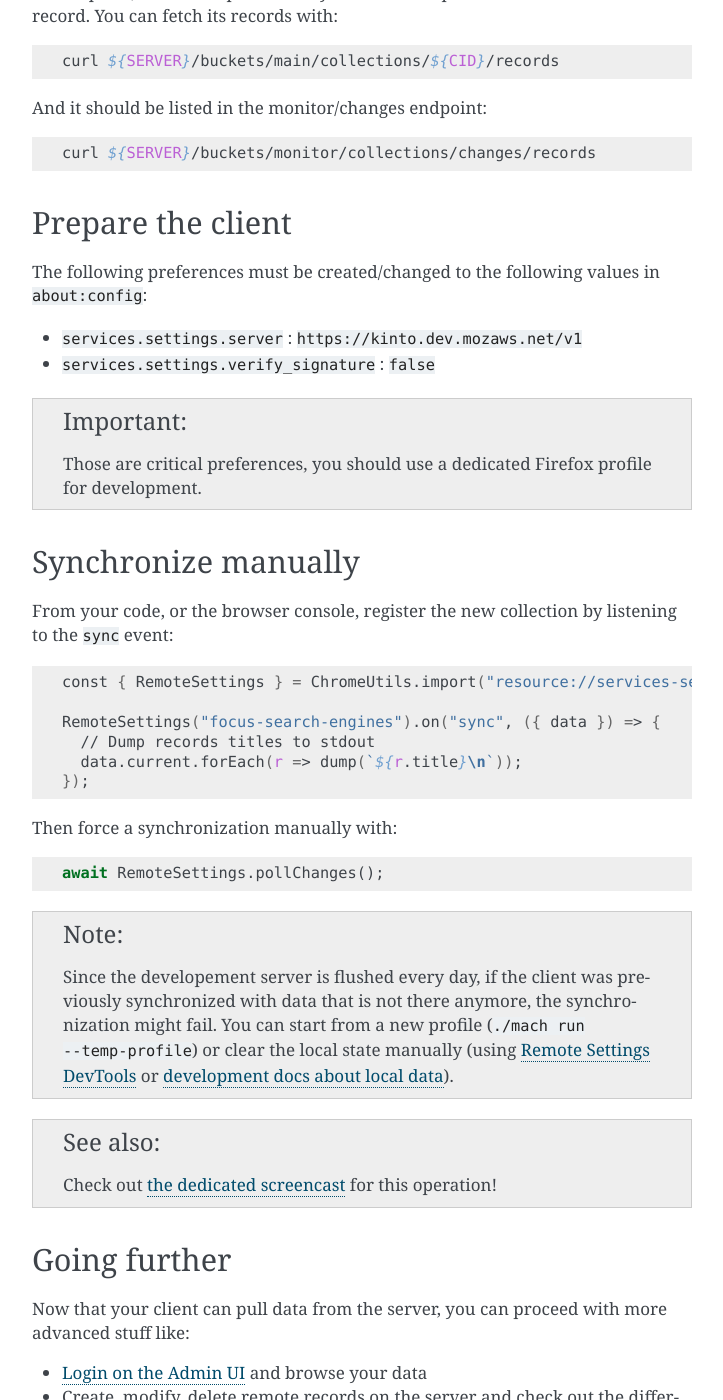
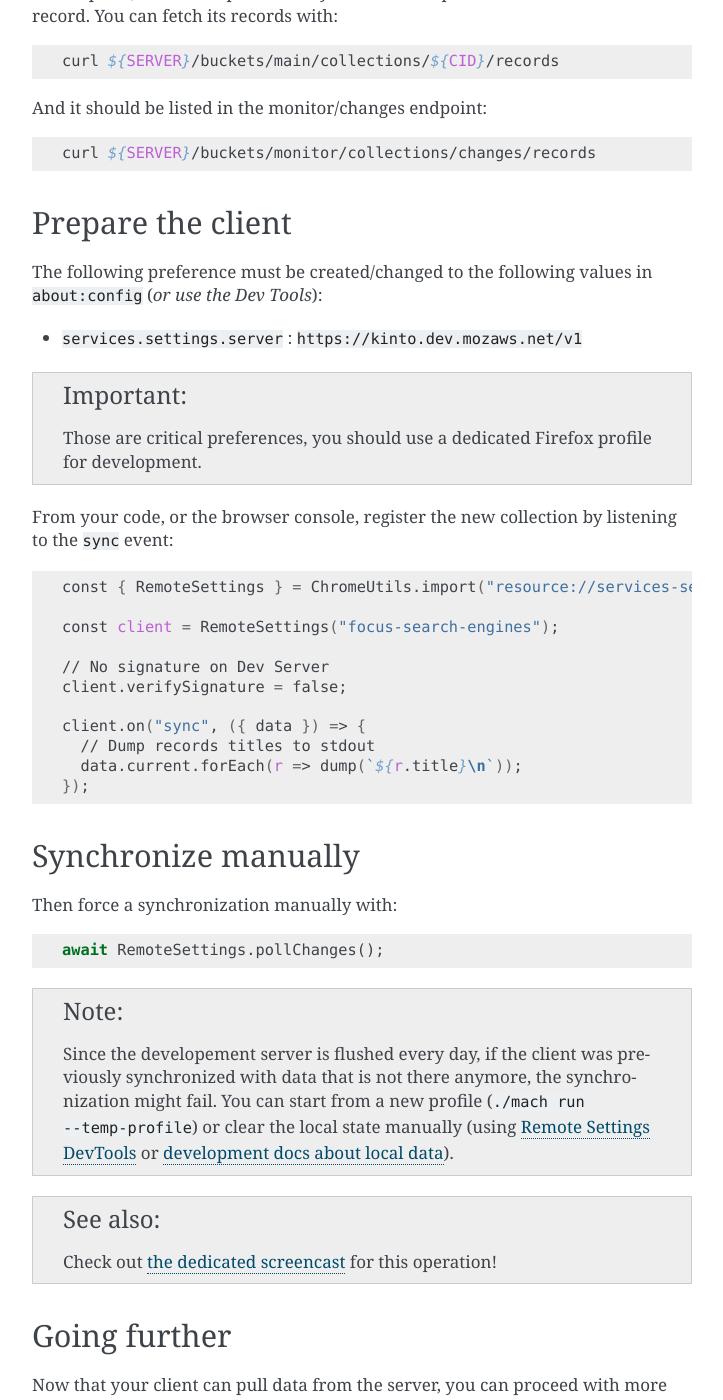
Before and after one commit to mozilla/remote-settings, a Sphinx documentation site: the page built from docs/tutorial-dev-server.rst, in a window 1280 px wide and 1400 px high, scrolled down 1662 px. Shown: the whole window, without its empty margins (388-1111 px from the left). Built offline with Sphinx 7.4.7, drawn with Linux system fonts in a browser that asks for light colours.

Commit message:
Disable signature verification, the new way (Bug 1547994)

```diff
--- a/docs/tutorial-dev-server.rst
+++ b/docs/tutorial-dev-server.rst
@@ -95,18 +95,13 @@ And it should be listed in the monitor/changes endpoint:
 Prepare the client
 ------------------
 
-The following preferences must be created/changed to the following values in ``about:config``:
+The following preference must be created/changed to the following values in ``about:config`` (*or use the Dev Tools*):
 
 * ``services.settings.server`` : ``https://kinto.dev.mozaws.net/v1``
-* ``services.settings.verify_signature`` : ``false``
 
 .. important::
 
     Those are critical preferences, you should use a dedicated Firefox profile for development.
-
-
-Synchronize manually
---------------------
 
 From your code, or the browser console, register the new collection by listening to the ``sync`` event:
 
@@ -114,10 +109,19 @@ From your code, or the browser console, register the new collection by listening
 
     const { RemoteSettings } = ChromeUtils.import("resource://services-settings/remote-settings.js", {});
 
-    RemoteSettings("focus-search-engines").on("sync", ({ data }) => {
+    const client = RemoteSettings("focus-search-engines");
+
+    // No signature on Dev Server
+    client.verifySignature = false;
+
+    client.on("sync", ({ data }) => {
       // Dump records titles to stdout
       data.current.forEach(r => dump(`${r.title}\n`));
     });
+
+
+Synchronize manually
+--------------------
 
 Then force a synchronization manually with:
 
```
